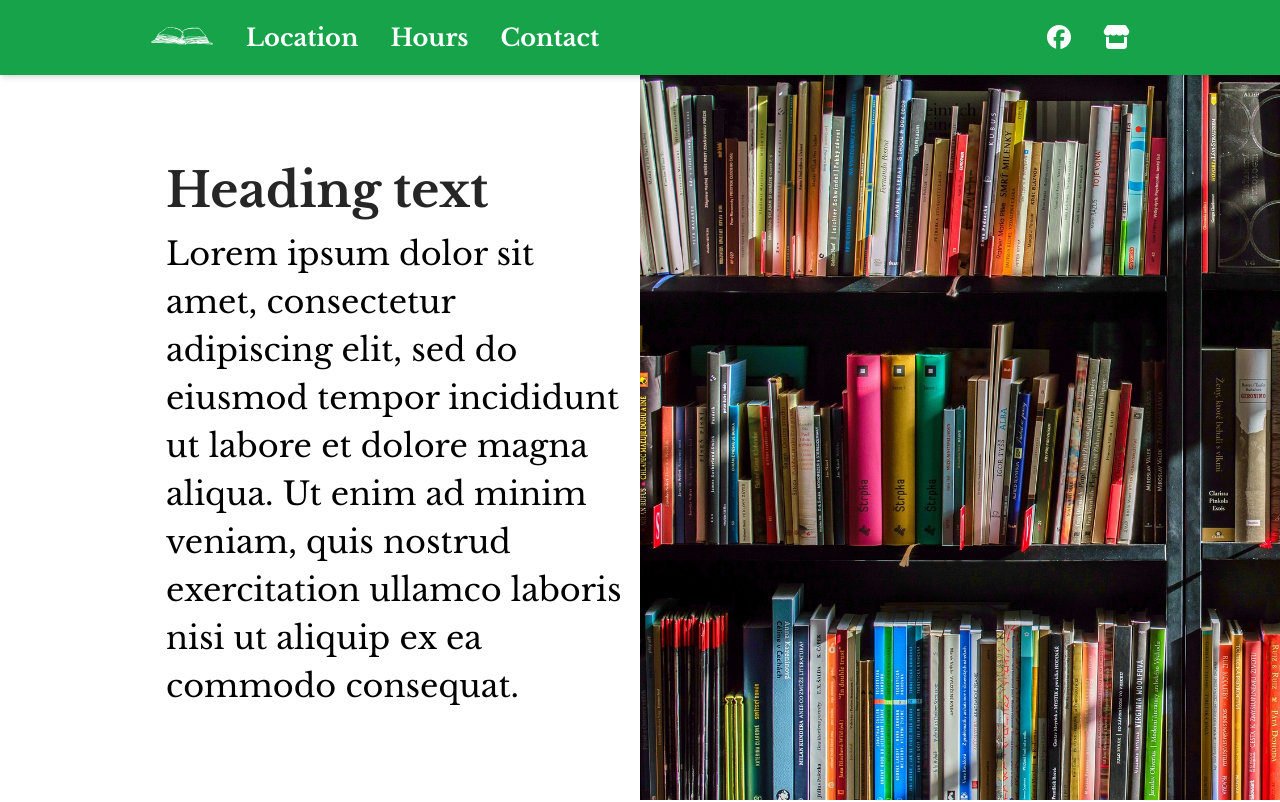
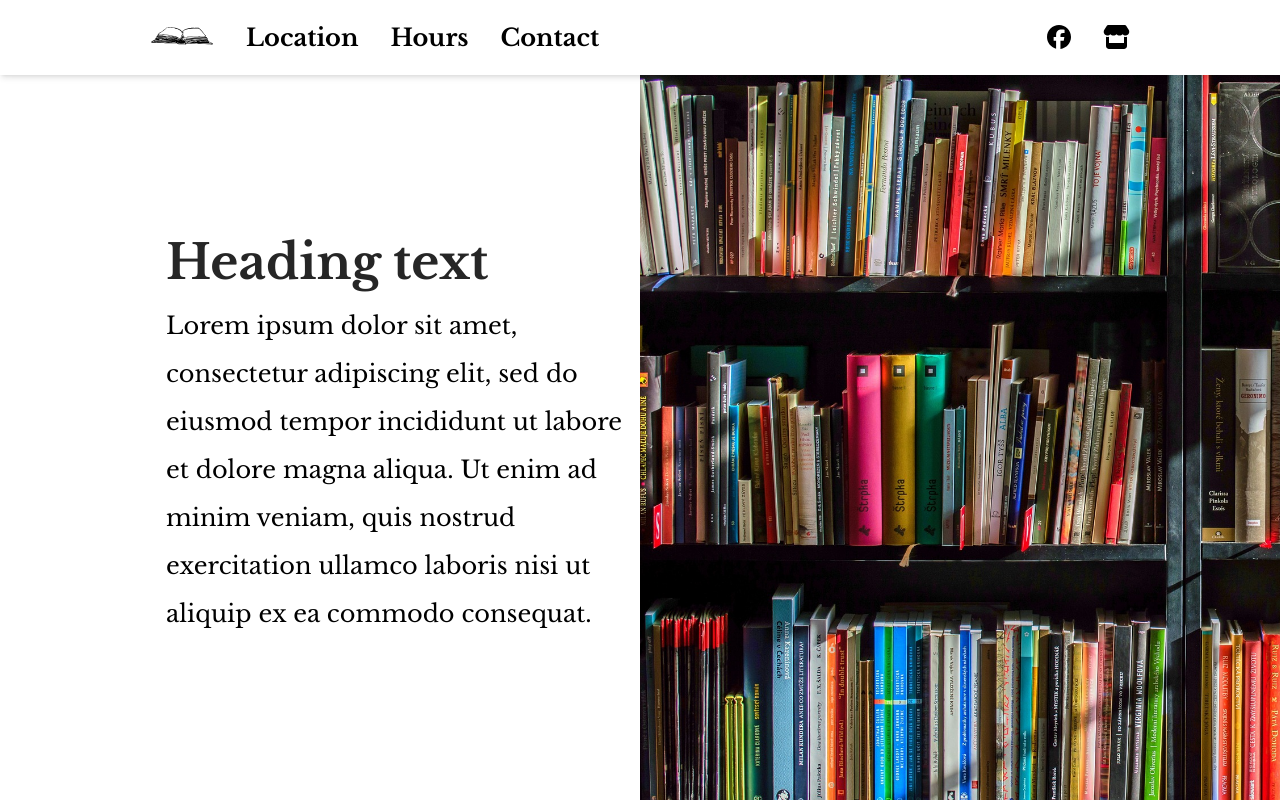
Before and after one commit to imranprice96/store-landing-template, a React (Vite) app: page / in a window 1280 px wide. Shown: the top 802 px of the page. Built offline with nearby package versions, Linux system fonts and the light colour scheme.

Commit message:
Adjusting dark mode colours

```diff
--- a/src/components/ContactSection.jsx
+++ b/src/components/ContactSection.jsx
@@ -3,6 +3,7 @@ import {
   SectionContent,
   SectionLeft,
   SectionRight,
+  SectionInner,
 } from "./Section.style";
 import "../styles/HomeSection.css";
 import bookImg from "../assets/book_6.png";
--- a/src/components/Footer.jsx
+++ b/src/components/Footer.jsx
@@ -9,4 +9,8 @@ export default Footer;
 const StyledFooter = styled.footer`
   height: 250px;
   background-color: var(--green-primary);
+
+  @media (prefers-color-scheme: dark) {
+    background-color: black;
+  }
 `;
--- a/src/components/Header.jsx
+++ b/src/components/Header.jsx
@@ -12,7 +12,7 @@ const Header = () => {
         <div className="header-divider">
           <li>
             <a href="#home">
-              <i style={{ color: "white" }}>
+              <i id="logo">
                 <LogoSVG width="4rem" height="4rem" />
               </i>
             </a>
@@ -56,6 +56,10 @@ const StyledNav = styled.nav`
   align-items: center;
   background-color: var(--green-primary);
   height: 75px;
+
+  @media (prefers-color-scheme: dark) {
+    background-color: black;
+  }
 `;
 
 const StyledList = styled.ul`
--- a/src/components/Section.style.jsx
+++ b/src/components/Section.style.jsx
@@ -19,16 +19,28 @@ export const StyledSection = styled.section`
 
 export const SectionContent = styled.div`
   width: 980px;
-  height: 70vh;
+  height: auto;
   margin: auto;
   display: flex;
   align-items: center;
   justify-content: space-between;
-  font-size: 2rem;
+  font-size: 1.5rem;
 `;
 
 export const SectionLeft = styled.div`
   width: ${(props) => (props.$isText ? "50%" : "50%")};
+  padding: ${(props) => (props.$isText ? "1rem" : "0")};
+  font-size: ${(props) => (props.$size ? props.$size : "inherit")};
+  display: flex;
+  flex-direction: column;
+  align-items: start;
+  justify-content: center;
+  height: 100%;
+  line-height: 3rem;
+`;
+
+export const SectionInner = styled.div`
+  width: 100%;
   padding: ${(props) => (props.$isText ? "1rem" : "0")};
   font-size: ${(props) => (props.$size ? props.$size : "inherit")};
   display: flex;
--- a/src/styles/Header.css
+++ b/src/styles/Header.css
@@ -16,14 +16,16 @@
 }
 
 .header-divider a {
-  color: white;
+  color: black;
   text-decoration: none;
 }
 
-.header-divider a:hover {
-  color: black;
+@media (prefers-color-scheme: dark) {
+  #logo {
+    fill: white;
+  }
+  .header-divider a {
+    color: white;
+    text-decoration: none;
+  }
 }
-
-#logo:hover {
-  fill: black;
-}
--- a/src/styles/index.css
+++ b/src/styles/index.css
@@ -2,7 +2,7 @@
   --section-bg-dark: #171717;
   --section-bg-light: #e5e5e5;
   --font-colour-light: #262626;
-  --green-primary: #16a34a;
+  --green-primary: white;
 
   color-scheme: light dark;
   font-family: "Libre Baskerville", serif;
```
